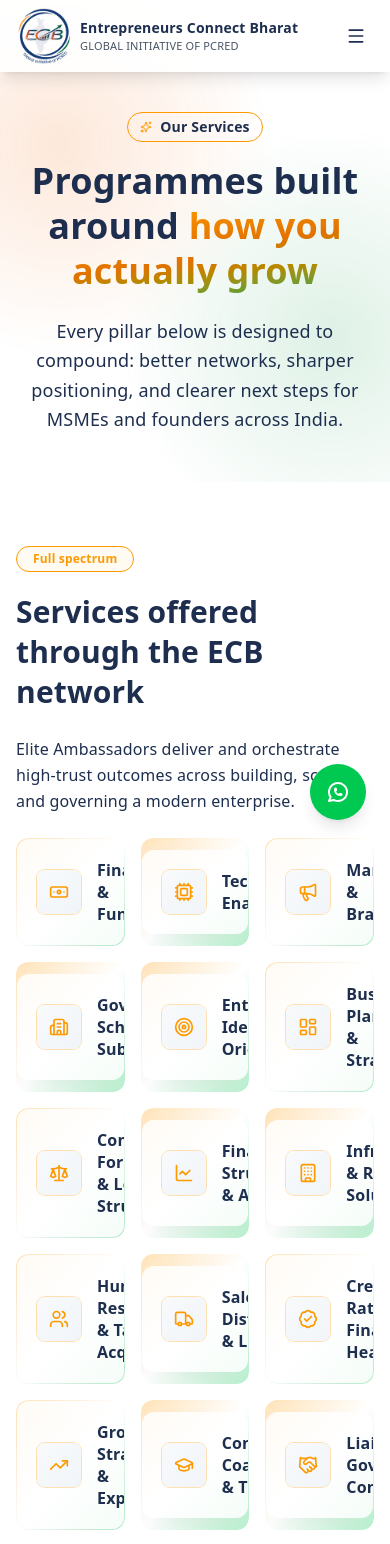
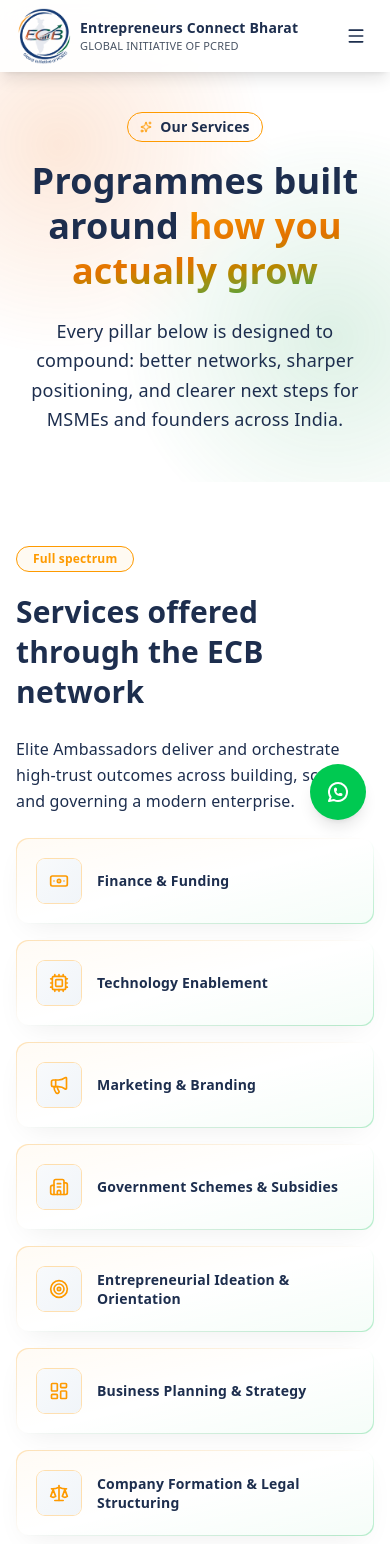
Before and after one commit to shankar-1403/ecb, a React (Vite) app: page /services in a window 390 px wide. Shown: the top 1544 px of the page. Built offline with nearby package versions, Linux system fonts and the light colour scheme.

Commit message:
Home and Service Page Edited

```diff
--- a/src/pages/Home.jsx
+++ b/src/pages/Home.jsx
@@ -294,57 +294,55 @@
                         </p>
                     </div>
 
-
-                    <div className="grid grid-cols-3 gap-4 mt-6">
+                    <div className="grid grid-cols-1 sm:grid-cols-2 lg:grid-cols-3 gap-4 mt-6">
                         {SERVICE_ITEMS.map(({ title, Icon }, i) => (
                             <motion.div
                                 key={title}
-                                initial={{ opacity: 0, y: 40 }}
+                                initial={{ opacity: 0, y: 30 }}
                                 whileInView={{ opacity: 1, y: 0 }}
-                                viewport={{ once: true, margin: "-50px" }}
+                                viewport={{ once: true, margin: "-120px" }}
                                 transition={{
-                                    duration: 0.5,
-                                    delay: i * 0.08,
+                                    duration: 0.35,     // faster animation
+                                    delay: i * 0.04,    // tighter stagger (was slow before)
                                     ease: "easeOut",
                                 }}
-                                className="group relative rounded-xl p-[1px] transition-all duration-500 hover:-translate-y-1"
+                                className="group relative rounded-xl p-[1px] transition-all duration-300 hover:-translate-y-1"
                             >
 
 
-                                <div className="absolute inset-0 rounded-xl bg-gradient-to-br from-amber-500/40 via-transparent to-green-500/40 opacity-70 group-hover:opacity-100 transition duration-500" />
+                                <div className="absolute inset-0 rounded-xl bg-gradient-to-br from-amber-500/40 via-transparent to-green-500/40 opacity-70 group-hover:opacity-100 transition duration-300" />
 
 
-                                <div className="relative z-10 flex items-center gap-4 w-full rounded-xl bg-white p-5 shadow-[0_12px_35px_-12px_rgba(0,0,0,0.12)] transition-all duration-500 group-hover:shadow-[0_25px_60px_-15px_rgba(245,158,11,0.25)] overflow-hidden">
+                                <div className="relative z-10 flex items-center gap-4 w-full rounded-xl bg-white p-5 shadow-[0_10px_30px_-10px_rgba(0,0,0,0.08)] transition-all duration-300 group-hover:shadow-[0_20px_50px_-15px_rgba(245,158,11,0.25)] overflow-hidden">
 
 
                                     <div className="absolute inset-0 bg-gradient-to-br from-amber-500/5 via-transparent to-green-500/5 opacity-80 pointer-events-none" />
 
 
-                                    <span className="relative z-10 flex h-11 w-11 shrink-0 items-center justify-center rounded-lg bg-gradient-to-br from-white to-slate-100 text-amber-500 ring-1 ring-amber-500/30 transition-all duration-500 group-hover:bg-amber-100 group-hover:ring-amber-500">
-                                        <span className="inline-block transition-transform duration-500 group-hover:rotate-6 group-hover:-translate-y-1">
+                                    <span className="relative z-10 flex h-11 w-11 shrink-0 items-center justify-center rounded-lg bg-gradient-to-br from-slate-50 to-slate-100 text-amber-500 ring-1 ring-amber-500/30 transition-all duration-300 group-hover:bg-amber-100 group-hover:ring-amber-500">
+                                        <span className="inline-block transition-transform duration-300 group-hover:rotate-6 group-hover:-translate-y-1">
                                             <Icon className="h-5 w-5" />
                                         </span>
                                     </span>
 
 
-                                    <div className="relative z-10">
-                                        <h3 className="text-base font-bold leading-snug text-slate-800 transition-all duration-300 group-hover:text-amber-600">
+                                    <div className="relative z-10 flex-1">
+                                        <h3 className="text-sm sm:text-base font-bold leading-snug break-words transition-colors duration-300 group-hover:text-amber-600">
                                             {title}
                                         </h3>
                                     </div>
 
 
                                     <div className="absolute bottom-0 left-0 h-[2px] w-full bg-transparent">
-                                        <div className="h-full w-0 bg-gradient-to-r from-amber-500 via-amber-400 to-green-500 transition-all duration-500 group-hover:w-full" />
+                                        <div className="h-full w-0 bg-gradient-to-r from-amber-500 via-amber-400 to-green-500 transition-all duration-300 group-hover:w-full" />
                                     </div>
 
 
-                                    <div className="pointer-events-none absolute inset-0 opacity-0 group-hover:opacity-100 transition duration-700">
-                                        <div className="absolute -inset-1 bg-gradient-to-r from-transparent via-white/40 to-transparent rotate-12 translate-x-[-150%] group-hover:translate-x-[150%] transition-transform duration-1000" />
+                                    <div className="pointer-events-none absolute inset-0 opacity-0 group-hover:opacity-100 transition duration-500">
+                                        <div className="absolute -inset-1 bg-gradient-to-r from-transparent via-white/30 to-transparent rotate-12 translate-x-[-120%] group-hover:translate-x-[120%] transition-transform duration-700" />
                                     </div>
 
                                 </div>
-
                             </motion.div>
                         ))}
                     </div>
@@ -394,7 +392,6 @@
 
                 <div className="mx-auto max-w-7xl px-6 lg:px-8">
 
-
                     <div className="mx-auto max-w-2xl text-center">
                         <p className="inline-block px-4 py-1.5 rounded-full bg-amber-500/10 text-amber-500 text-sm font-semibold mb-5 tracking-wide">
                             Process
@@ -424,10 +421,10 @@
                                             delay: idx * 0.1,
                                             ease: "easeOut",
                                         }}
-                                        className="group relative pl-24 md:pl-0 h-full"
+                                        className="group relative flex justify-center md:block h-full"
                                     >
 
-                                        <div className="relative p-[1px] rounded-xl transition-all duration-500 hover:-translate-y-2 h-full">
+                                        <div className="relative w-full max-w-sm md:max-w-none p-[1px] rounded-xl transition-all duration-500 hover:-translate-y-2 h-full">
 
 
                                             <div className="absolute inset-0 rounded-xl bg-gradient-to-br from-amber-500/40 via-transparent to-green-500/40 opacity-70 group-hover:opacity-100 transition duration-500" />
--- a/src/pages/Services.jsx
+++ b/src/pages/Services.jsx
@@ -71,56 +71,55 @@
             </p>
           </div>
 
-          <div className="grid grid-cols-3 gap-4 mt-6">
+          <div className="grid grid-cols-1 sm:grid-cols-2 lg:grid-cols-3 gap-4 mt-6">
             {SERVICE_ITEMS.map(({ title, Icon }, i) => (
               <motion.div
                 key={title}
-                initial={{ opacity: 0, y: 40 }}
+                initial={{ opacity: 0, y: 30 }}
                 whileInView={{ opacity: 1, y: 0 }}
-                viewport={{ once: true, margin: "-50px" }}
+                viewport={{ once: true, margin: "-120px" }}
                 transition={{
-                  duration: 0.5,
-                  delay: i * 0.08, // stagger effect
+                  duration: 0.35,     // faster animation
+                  delay: i * 0.04,    // tighter stagger (was slow before)
                   ease: "easeOut",
                 }}
-                className="group relative flex items-center gap-4 overflow-hidden rounded-xl p-[1px] transition-all duration-500 hover:-translate-y-1"
+                className="group relative rounded-xl p-[1px] transition-all duration-300 hover:-translate-y-1"
               >
 
-                <div className="absolute inset-0 rounded-xl bg-gradient-to-br from-amber-500/40 via-transparent to-green-500/40 opacity-70 group-hover:opacity-100 transition duration-500" />
+
+                <div className="absolute inset-0 rounded-xl bg-gradient-to-br from-amber-500/40 via-transparent to-green-500/40 opacity-70 group-hover:opacity-100 transition duration-300" />
 
 
-                <div className="relative z-10 flex items-center gap-4 w-full rounded-xl bg-white p-5 shadow-[0_10px_30px_-10px_rgba(0,0,0,0.08)] transition-all duration-500 group-hover:shadow-[0_20px_50px_-15px_rgba(245,158,11,0.25)] overflow-hidden">
+                <div className="relative z-10 flex items-center gap-4 w-full rounded-xl bg-white p-5 shadow-[0_10px_30px_-10px_rgba(0,0,0,0.08)] transition-all duration-300 group-hover:shadow-[0_20px_50px_-15px_rgba(245,158,11,0.25)] overflow-hidden">
 
 
                   <div className="absolute inset-0 bg-gradient-to-br from-amber-500/5 via-transparent to-green-500/5 opacity-80 pointer-events-none" />
 
 
-                  <span className="relative z-10 flex h-11 w-11 shrink-0 items-center justify-center rounded-lg bg-gradient-to-br from-slate-50 to-slate-100 text-amber-500 ring-1 ring-amber-500/30 transition-all duration-500 group-hover:bg-amber-100 group-hover:ring-amber-500">
-                    <span className="inline-block transition-transform duration-500 group-hover:rotate-6 group-hover:-translate-y-1">
+                  <span className="relative z-10 flex h-11 w-11 shrink-0 items-center justify-center rounded-lg bg-gradient-to-br from-slate-50 to-slate-100 text-amber-500 ring-1 ring-amber-500/30 transition-all duration-300 group-hover:bg-amber-100 group-hover:ring-amber-500">
+                    <span className="inline-block transition-transform duration-300 group-hover:rotate-6 group-hover:-translate-y-1">
                       <Icon className="h-5 w-5" />
                     </span>
                   </span>
 
 
-                  <div className="relative z-10">
-                    <h3 className="text-base font-bold leading-snug transition-colors duration-300 group-hover:text-amber-600">
+                  <div className="relative z-10 flex-1">
+                    <h3 className="text-sm sm:text-base font-bold leading-snug break-words transition-colors duration-300 group-hover:text-amber-600">
                       {title}
                     </h3>
                   </div>
 
 
                   <div className="absolute bottom-0 left-0 h-[2px] w-full bg-transparent">
-                    <div className="h-full w-0 bg-gradient-to-r from-amber-500 via-amber-400 to-green-500 transition-all duration-500 group-hover:w-full" />
+                    <div className="h-full w-0 bg-gradient-to-r from-amber-500 via-amber-400 to-green-500 transition-all duration-300 group-hover:w-full" />
                   </div>
 
 
-                  <div className="pointer-events-none absolute inset-0 opacity-0 group-hover:opacity-100 transition duration-700">
-                    <div className="absolute -inset-1 bg-gradient-to-r from-transparent via-white/30 to-transparent rotate-12 translate-x-[-120%] group-hover:translate-x-[120%] transition-transform duration-1000" />
+                  <div className="pointer-events-none absolute inset-0 opacity-0 group-hover:opacity-100 transition duration-500">
+                    <div className="absolute -inset-1 bg-gradient-to-r from-transparent via-white/30 to-transparent rotate-12 translate-x-[-120%] group-hover:translate-x-[120%] transition-transform duration-700" />
                   </div>
 
                 </div>
-
-
               </motion.div>
             ))}
           </div>
```
